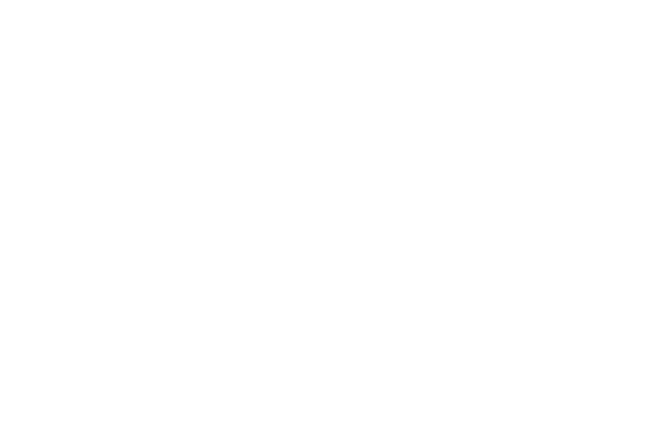
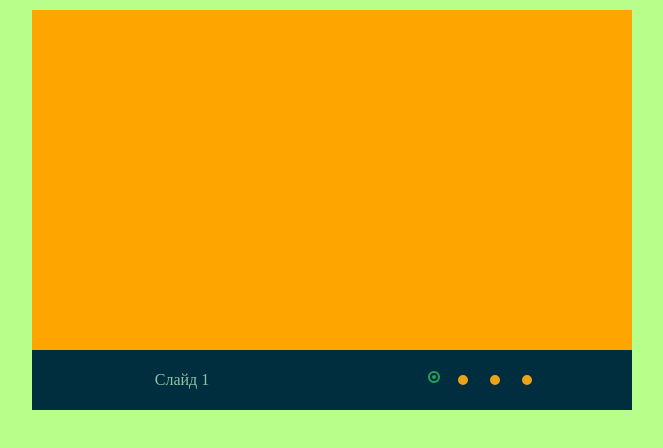
Before and after one commit to filimonich/cssMemeSlider, a plain HTML site: page cssMemeSlider/index.html in a window 1280 px wide. Shown: the whole page, without its empty margins (308-971 px from the left). Drawn offline with nearby package versions, Linux system fonts and the light colour scheme.

Commit message:
feat: add logic for a slide (Fri, Sep 15, 2023 10:04:26 PM)

```diff
--- a/cssMemeSlider/index.html
+++ b/cssMemeSlider/index.html
@@ -5,10 +5,48 @@
   <meta charset="UTF-8">
   <meta http-equiv="X-UA-Compatible" content="IE=edge">
   <meta name="viewport" content="width=device-width, initial-scale=1.0">
+  <link rel="stylesheet" href="https://cdnjs.cloudflare.com/ajax/libs/normalize/8.0.1/normalize.min.css"
+    integrity="sha512-NhSC1YmyruXifcj/KFRWoC561YpHpc5Jtzgvbuzx5VozKpWvQ+4nXhPdFgmx8xqexRcpAglTj9sIBWINXa8x5w=="
+    crossorigin="anonymous" referrerpolicy="no-referrer" />
+  <link rel="stylesheet" href="main.css">
   <title>cssMemeSlider</title>
 </head>
 
 <body>
+  <div class="carousel">
+    <input type="radio" name="slider" id="slide1" class="carousel__input" checked>
+    <input type="radio" name="slider" id="slide2" class="carousel__input">
+    <input type="radio" name="slider" id="slide3" class="carousel__input">
+    <input type="radio" name="slider" id="slide4" class="carousel__input">
+
+    <div class="carousel__slider">
+      <div class="carousel__slide slide1"></div>
+      <div class="carousel__slide slide2"></div>
+      <div class="carousel__slide slide3"></div>
+      <div class="carousel__slide slide4"></div>
+    </div>
+
+    <div class="carousel__contents">
+      <div class="carousel__slider-names">
+        <div class="carousel__slide-name">Слайд 1</div>
+        <div class="carousel__slide-name">Слайд 2</div>
+        <div class="carousel__slide-name">Слайд 3</div>
+        <div class="carousel__slide-name">Слайд 4</div>
+      </div>
+      <div class="carousel__controls">
+        <label for="slide1" class="carousel__control"></label>
+        <label for="slide2" class="carousel__control"></label>
+        <label for="slide3" class="carousel__control"></label>
+        <label for="slide4" class="carousel__control"></label>
+      </div>
+
+    </div>
+  </div>
+
+
+
+
+
 
 </body>
 
--- /dev/null
+++ b/cssMemeSlider/main.css
@@ -0,0 +1,184 @@
+body {
+  background-color: #b7ff8a;
+  margin: 0;
+  padding: 0;
+}
+
+.carousel {
+  overflow: hidden;
+  display: flex;
+  flex-direction: column;
+  align-items: center;
+  width: 600px;
+  height: 400px;
+  margin: 10px auto;
+}
+
+@media (max-width: 500px) {
+  .carousel {
+    width: 90%;
+  }
+}
+
+@media (max-width: 700px) {
+  .carousel {
+    width: 90%;
+  }
+}
+
+.carousel__slider {
+  width: 100%;
+  height: 100%;
+  display: flex;
+  transition: transform 0.5s ease-in-out;
+}
+
+.carousel__slide {
+  flex: 0 0 100%;
+  display: flex;
+  align-items: center;
+  justify-content: center;
+  transition: transform 0.5s ease-in-out;
+}
+
+.slide1 {
+  background-color: orange;
+}
+
+.slide2 {
+  background-color: red;
+}
+
+.slide3 {
+  background-color: green;
+}
+
+.slide4 {
+  background-color: blue;
+}
+
+.carousel__controls {
+  z-index: 10;
+  display: flex;
+  justify-content: center;
+  width: 50%;
+  background-color: #002e3e;
+}
+
+.carousel__control {
+  display: flex;
+  width: 10px;
+  height: 10px;
+  margin: 0 5px;
+  background-color: #e9a41a;
+  border-radius: 50%;
+  cursor: pointer;
+  transition: background-color 0.3s ease-in-out;
+  /* border: 10px double #002e3e; */
+  border: 6px solid #002e3e;
+  /* border: 6px solid #369e23; */
+}
+
+.carousel__control:hover {
+  background-color: #369e23;
+  /* padding: 10px; */
+  /* opacity: 0; */
+  /* background-color: #369e23; */
+  /* border: 10px double #002e3e; */
+  border: 6px solid #002e3e;
+}
+
+.carousel__control-inner {
+  padding: 10px;
+  width: 20px;
+}
+
+.carousel__input {
+  display: none;
+}
+
+#slide1:checked ~ .carousel__slider {
+  transform: translateX(0);
+}
+
+#slide2:checked ~ .carousel__slider {
+  transform: translateX(-100%);
+}
+
+#slide3:checked ~ .carousel__slider {
+  transform: translateX(-200%);
+}
+
+#slide4:checked ~ .carousel__slider {
+  transform: translateX(-300%);
+}
+
+#slide1:checked ~ .carousel__contents .carousel__control[for="slide1"],
+#slide2:checked ~ .carousel__contents .carousel__control[for="slide2"],
+#slide3:checked ~ .carousel__contents .carousel__control[for="slide3"],
+#slide4:checked ~ .carousel__contents .carousel__control[for="slide4"] {
+  background-color: rgba(46, 191, 100, 0.8);
+  /* background-color: #002e3e; */
+  /* border: 7.2px ridge rgba(46, 191, 100, 0.8); */
+  border: 6px double #002e3e;
+  /* border: 6px solid #002e3e; */
+  width: 4px;
+  height: 4px;
+  /* margin-top: 4px; */
+}
+
+#slide1:checked ~ .carousel__contents .carousel__control[for="slide1"]:hover,
+#slide2:checked ~ .carousel__contents .carousel__control[for="slide2"]:hover,
+#slide3:checked ~ .carousel__contents .carousel__control[for="slide3"]:hover,
+#slide4:checked ~ .carousel__contents .carousel__control[for="slide4"]:hover {
+  background-color: rgba(0, 255, 94, 0.8);
+}
+
+.carousel__contents {
+  display: flex;
+  justify-content: space-around;
+  align-items: center;
+  width: 100%;
+  height: 100%;
+  max-height: 60px;
+  background-color: #002e3e;
+  color: #93c1a5;
+}
+
+.carousel__text {
+  display: flex;
+}
+
+.carousel__slider-names {
+  z-index: 1;
+  display: flex;
+  width: 50%;
+  transition: transform 0.5s ease-in-out;
+}
+
+.carousel__slide-name {
+  flex: 0 0 100%;
+  display: flex;
+  align-items: center;
+  justify-content: center;
+  transition: transform 0.5s ease-in-out;
+  height: 100%;
+  overflow: hidden;
+  white-space: nowrap;
+}
+
+#slide1:checked ~ .carousel__contents .carousel__slider-names {
+  transform: translateX(0);
+}
+
+#slide2:checked ~ .carousel__contents .carousel__slider-names {
+  transform: translateX(-100%);
+}
+
+#slide3:checked ~ .carousel__contents .carousel__slider-names {
+  transform: translateX(-200%);
+}
+
+#slide4:checked ~ .carousel__contents .carousel__slider-names {
+  transform: translateX(-300%);
+}
```
